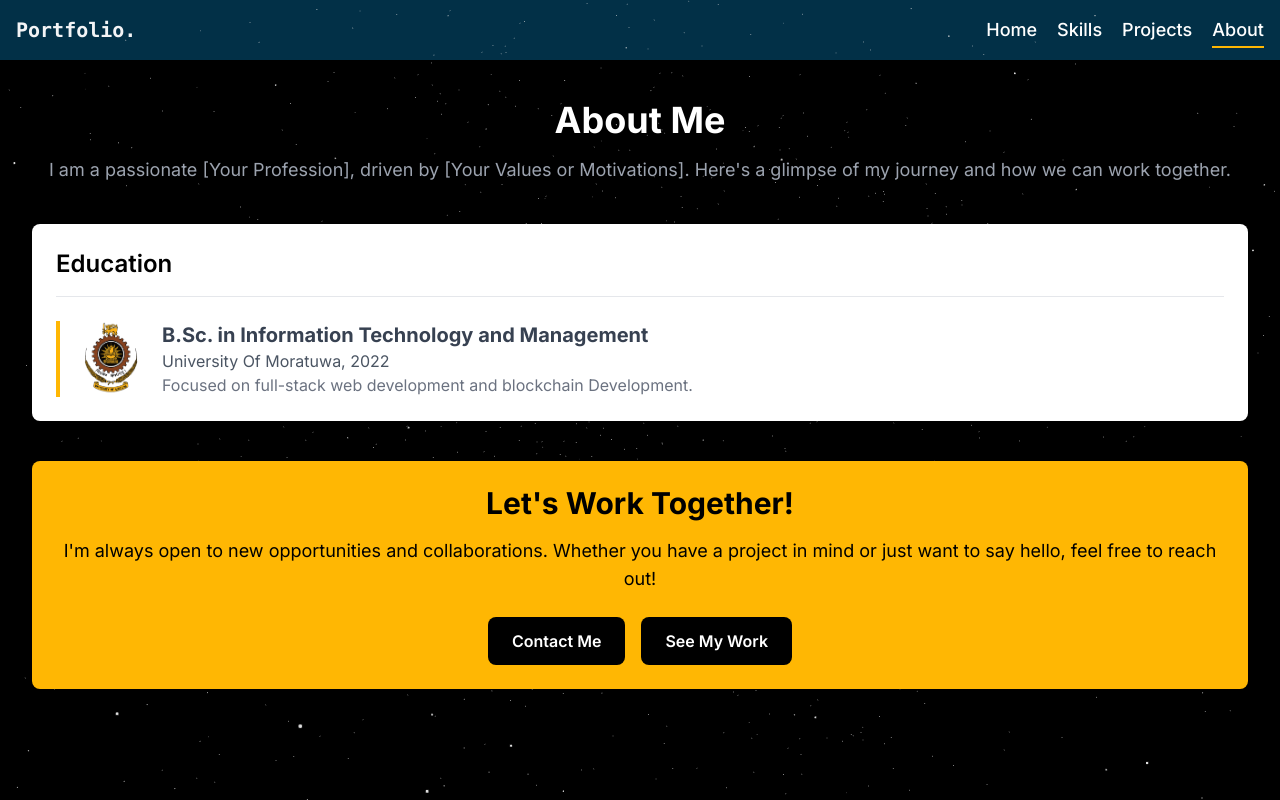
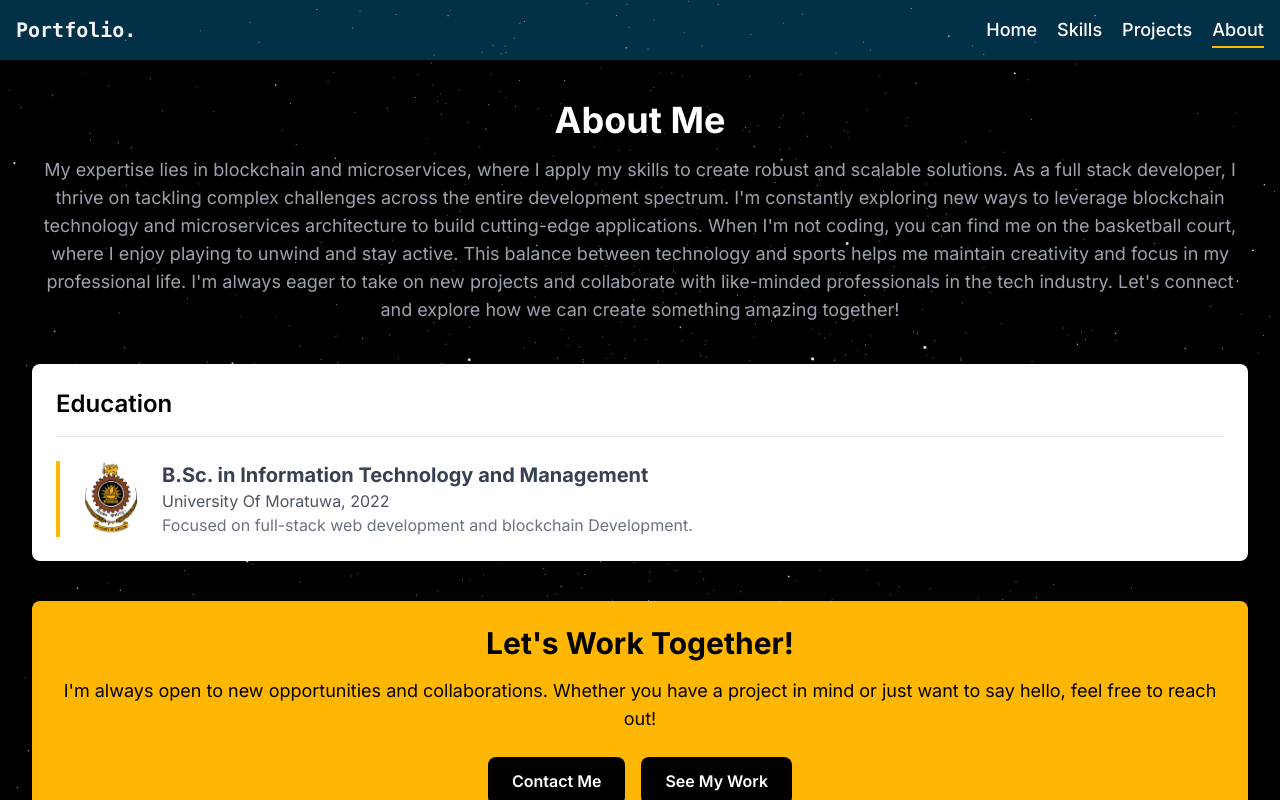
Before and after one commit to Dodamwaththacs/my-portfolio, a Next.js app: page /about in a window 1280 px wide. Built offline with nearby package versions, Linux system fonts and the light colour scheme.

Commit message:
correct about page

```diff
--- a/src/app/about/page.js
+++ b/src/app/about/page.js
@@ -19,9 +19,18 @@ export default function About() {
           <div className="text-center">
             <h1 className="text-4xl font-bold text-white">About Me</h1>
             <p className="mt-4 text-lg text-gray-400">
-              I am a passionate [Your Profession], driven by [Your Values or
-              Motivations]. Here's a glimpse of my journey and how we can work
-              together.
+              My expertise lies in blockchain and microservices, where I apply
+              my skills to create robust and scalable solutions. As a full stack
+              developer, I thrive on tackling complex challenges across the
+              entire development spectrum. I'm constantly exploring new ways to
+              leverage blockchain technology and microservices architecture to
+              build cutting-edge applications. When I'm not coding, you can find
+              me on the basketball court, where I enjoy playing to unwind and
+              stay active. This balance between technology and sports helps me
+              maintain creativity and focus in my professional life. I'm always
+              eager to take on new projects and collaborate with like-minded
+              professionals in the tech industry. Let's connect and explore how
+              we can create something amazing together!
             </p>
           </div>
 
--- a/src/app/skills/page.js
+++ b/src/app/skills/page.js
@@ -50,7 +50,6 @@ export default function About() {
         <div className="w-4/5">
           {currentSection === 0 ? (
             <div className="grid grid-cols-1 sm:grid-cols-2 md:grid-cols-3 lg:grid-cols-4 gap-10 items-center justify-center">
-              {" "}
               <TechCard
                 imageSrc="/logo/java.png"
                 title="Java"
@@ -73,6 +72,11 @@ export default function About() {
               <TechCard
                 imageSrc="/logo/next.png"
                 title="Next"
+                percentage={80}
+              />
+              <TechCard
+                imageSrc="/logo/angular.png"
+                title="Angular"
                 percentage={80}
               />
               <TechCard
```
Also changed, not shown: public/logo/angular.png (added).
